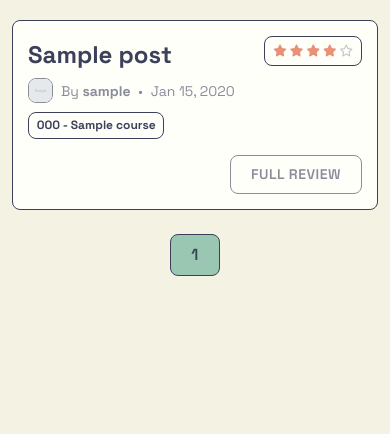
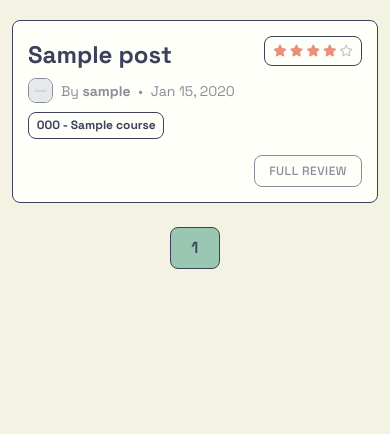
Before and after one commit to hi-aryan/social-network, a Flask app: page / in a window 390 px wide. Shown: the part 80-514 px from the top of the page. Run offline with Flask 3, Linux system fonts and the light colour scheme; tables that the repository leaves empty hold one stand-in row (values such as "Sample post"); grey boxes marked "Sample" are stand-in pictures.

Commit message:
consistent styling + smaller FULL REVIEW btns for mobile

```diff
--- a/flasknetwork/static/css/main.css
+++ b/flasknetwork/static/css/main.css
@@ -362,6 +362,13 @@ body .btn-dimmed:hover {
 
     .account-page-actions .btn {
         width: 100%;
+    }
+
+    /* Smaller Full Review buttons on mobile */
+    body .btn.btn-sm.btn-outline-primary {
+        font-weight: 500;
+        padding: 6px 14px;
+        font-size: 0.75rem;
     }
 }
 
--- a/flasknetwork/templates/courses/detail.html
+++ b/flasknetwork/templates/courses/detail.html
@@ -89,7 +89,7 @@
                     {% endif %}
 
                     <div class="mt-3 text-end">
-                        <a href="{{ url_for('posts.post', post_id=review.id) }}" class="btn btn-sm btn-dimmed btn-outline-primary p-2">
+                        <a href="{{ url_for('posts.post', post_id=review.id) }}" class="btn btn-sm btn-dimmed btn-outline-primary">
                             Full Review
                         </a>
                     </div>
--- a/flasknetwork/templates/home.html
+++ b/flasknetwork/templates/home.html
@@ -5,7 +5,7 @@
 
     {% for post in posts.items %}
         <article class="position-relative content-section post-section">
-            <div class="d-flex align-items-start mb-3">
+            <div class="d-flex align-items-start">
                 <div class="flex-grow-1">
                     <div class="d-flex justify-content-between align-items-start">
                         <div>
--- a/flasknetwork/templates/user_posts.html
+++ b/flasknetwork/templates/user_posts.html
@@ -12,7 +12,7 @@
         </div>
         {% for post in posts.items %}
             <article class="position-relative content-section post-section">
-                <div class="d-flex align-items-start mb-3">
+                <div class="d-flex align-items-start">
                     <div class="flex-grow-1">
                         <div class="d-flex justify-content-between align-items-start">
                             <div>
```
